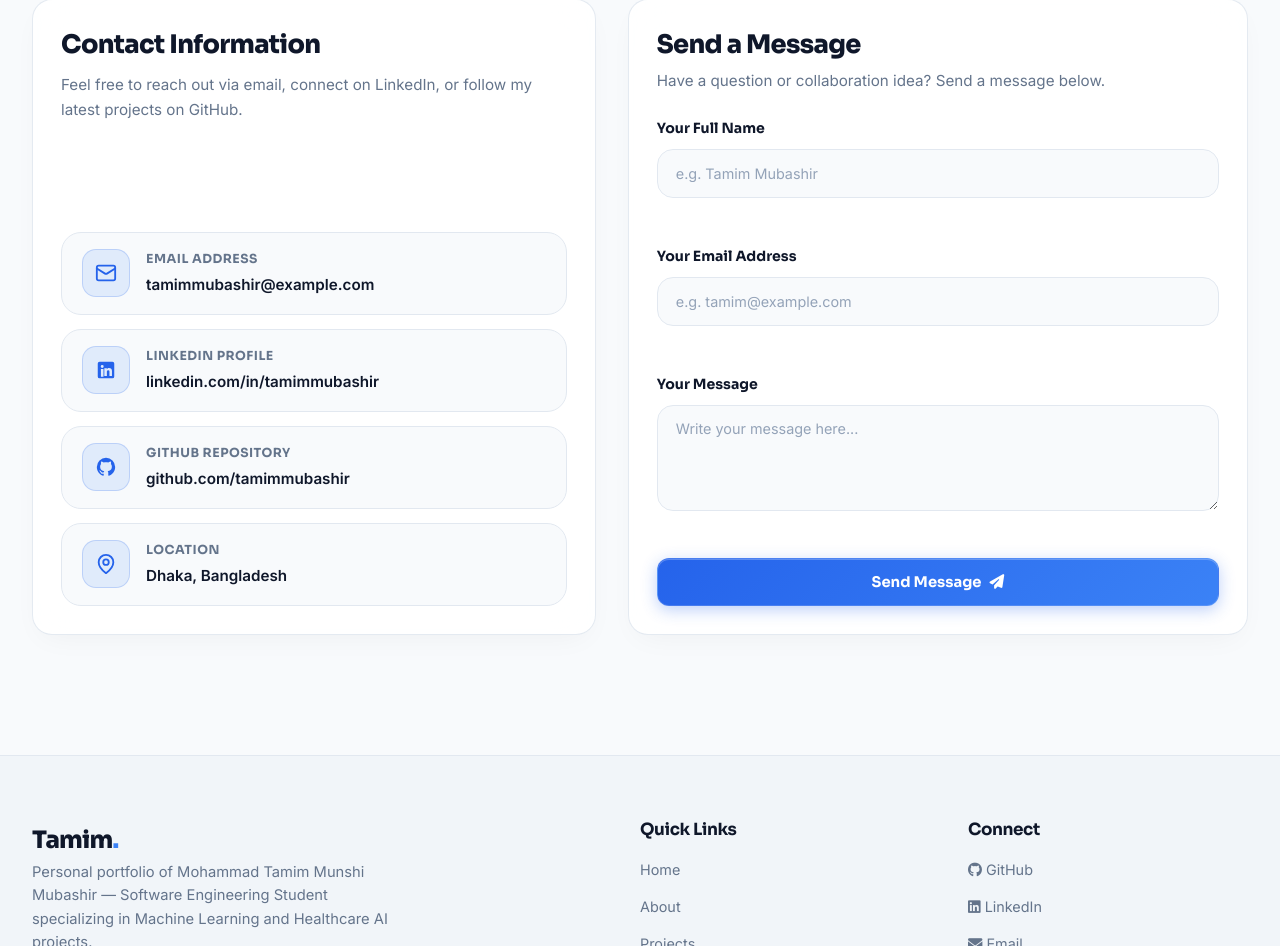
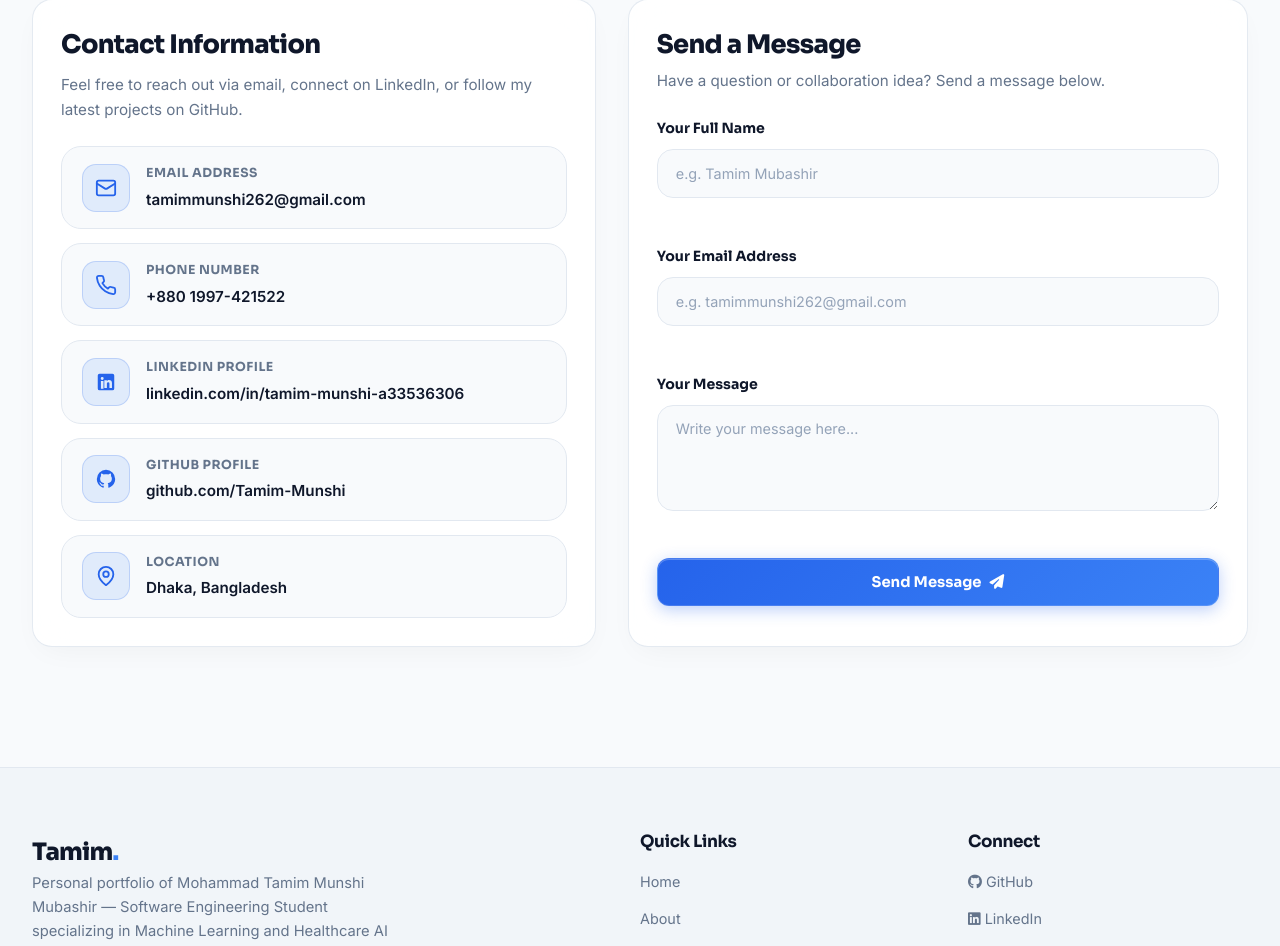
Before and after one commit to morsad01/Tamim_munshi-Personal-Website, a website built with Vite: page index.html in a window 1280 px wide. Shown: the part 5900-6846 px from the top of the page. Built offline with nearby package versions, Linux system fonts and the light colour scheme; a small style sheet from the web is missing.

Commit message:
social media added

```diff
--- a/index.html
+++ b/index.html
@@ -295,7 +295,7 @@
                   <button class="btn btn-primary open-modal-btn" data-modal="modal-healthcare">
                     View Case Study <i class="fa-solid fa-arrow-up-right-from-square"></i>
                   </button>
-                  <a href="https://github.com" target="_blank" rel="noopener" class="btn btn-secondary" aria-label="GitHub Repository">
+                  <a href="https://github.com/Tamim-Munshi" target="_blank" rel="noopener" class="btn btn-secondary" aria-label="GitHub Repository">
                     GitHub Code <i class="fa-brands fa-github"></i>
                   </a>
                 </div>
@@ -532,7 +532,7 @@
             </p>
 
             <div class="contact-methods-list">
-              <a href="mailto:tamimmubashir@example.com" class="contact-method-item">
+              <a href="mailto:tamimmunshi262@gmail.com" class="contact-method-item">
                 <div class="contact-icon-box">
                   <svg width="22" height="22" viewBox="0 0 24 24" fill="none" stroke="#2563eb" stroke-width="2" stroke-linecap="round" stroke-linejoin="round">
                     <rect width="20" height="16" x="2" y="4" rx="2"></rect>
@@ -541,11 +541,23 @@
                 </div>
                 <div class="contact-method-text">
                   <span class="contact-method-label">Email Address</span>
-                  <span class="contact-method-value">tamimmubashir@example.com</span>
+                  <span class="contact-method-value">tamimmunshi262@gmail.com</span>
                 </div>
               </a>
 
-              <a href="https://linkedin.com/" target="_blank" rel="noopener" class="contact-method-item">
+              <a href="tel:+8801997421522" class="contact-method-item">
+                <div class="contact-icon-box">
+                  <svg width="22" height="22" viewBox="0 0 24 24" fill="none" stroke="#2563eb" stroke-width="2" stroke-linecap="round" stroke-linejoin="round">
+                    <path d="M22 16.92v3a2 2 0 0 1-2.18 2 19.79 19.79 0 0 1-8.63-3.07 19.5 19.5 0 0 1-6-6 19.79 19.79 0 0 1-3.07-8.67A2 2 0 0 1 4.11 2h3a2 2 0 0 1 2 1.72 12.84 12.84 0 0 0 .7 2.81 2 2 0 0 1-.45 2.11L8.09 9.91a16 16 0 0 0 6 6l1.27-1.27a2 2 0 0 1 2.11-.45 12.84 12.84 0 0 0 2.81.7A2 2 0 0 1 22 16.92z"></path>
+                  </svg>
+                </div>
+                <div class="contact-method-text">
+                  <span class="contact-method-label">Phone Number</span>
+                  <span class="contact-method-value">+880 1997-421522</span>
+                </div>
+              </a>
+
+              <a href="https://www.linkedin.com/in/tamim-munshi-a33536306/" target="_blank" rel="noopener" class="contact-method-item">
                 <div class="contact-icon-box">
                   <svg width="22" height="22" viewBox="0 0 24 24" fill="#2563eb">
                     <path d="M19 3a2 2 0 0 1 2 2v14a2 2 0 0 1-2 2H5a2 2 0 0 1-2-2V5a2 2 0 0 1 2-2h14m-.5 15.5v-5.3a3.26 3.26 0 0 0-3.26-3.26c-.85 0-1.84.52-2.28 1.3v-1.11h-2.79v8.37h2.79v-4.93c0-.77.62-1.4 1.39-1.4a1.4 1.4 0 0 1 1.4 1.4v4.93h2.75M6.46 10.9v8.37H9.25V10.9H6.46M7.86 6.64a1.6 1.6 0 1 0 0 3.2 1.6 1.6 0 0 0 0-3.2Z"></path>
@@ -553,19 +565,19 @@
                 </div>
                 <div class="contact-method-text">
                   <span class="contact-method-label">LinkedIn Profile</span>
-                  <span class="contact-method-value">linkedin.com/in/tamimmubashir</span>
+                  <span class="contact-method-value">linkedin.com/in/tamim-munshi-a33536306</span>
                 </div>
               </a>
 
-              <a href="https://github.com/" target="_blank" rel="noopener" class="contact-method-item">
+              <a href="https://github.com/Tamim-Munshi" target="_blank" rel="noopener" class="contact-method-item">
                 <div class="contact-icon-box">
                   <svg width="22" height="22" viewBox="0 0 24 24" fill="#2563eb">
                     <path d="M12 2A10 10 0 0 0 2 12c0 4.42 2.87 8.17 6.84 9.5.5.08.66-.23.66-.5v-1.69c-2.77.6-3.36-1.34-3.36-1.34-.46-1.16-1.11-1.47-1.11-1.47-.91-.62.07-.6.07-.6 1 .07 1.53 1.03 1.53 1.03.87 1.52 2.34 1.07 2.91.83.1-.65.35-1.09.63-1.34-2.22-.25-4.55-1.11-4.55-4.92 0-1.11.38-2 1.03-2.71-.1-.25-.45-1.29.1-2.64 0 0 .84-.27 2.75 1.02.79-.22 1.65-.33 2.5-.33.85 0 1.71.11 2.5.33 1.91-1.29 2.75-1.02 2.75-1.02.55 1.35.2 2.39.1 2.64.65.71 1.03 1.6 1.03 2.71 0 3.82-2.34 4.66-4.57 4.91.36.31.69.92.69 1.85V21c0 .27.16.59.67.5C19.14 20.16 22 16.42 22 12A10 10 0 0 0 12 2Z"></path>
                   </svg>
                 </div>
                 <div class="contact-method-text">
-                  <span class="contact-method-label">GitHub Repository</span>
-                  <span class="contact-method-value">github.com/tamimmubashir</span>
+                  <span class="contact-method-label">GitHub Profile</span>
+                  <span class="contact-method-value">github.com/Tamim-Munshi</span>
                 </div>
               </a>
 
@@ -597,7 +609,7 @@
 
               <div class="form-group-modern">
                 <label for="email" class="form-label-modern">Your Email Address</label>
-                <input type="email" id="email" name="email" class="form-control-modern" placeholder="e.g. tamim@example.com">
+                <input type="email" id="email" name="email" class="form-control-modern" placeholder="e.g. tamimmunshi262@gmail.com">
                 <span class="form-error" data-error-for="email"></span>
               </div>
 
@@ -649,9 +661,9 @@
         <div class="footer-social-col">
           <h4 style="font-size: 1.05rem; margin-bottom: 1rem; color: var(--text);">Connect</h4>
           <ul style="display: grid; gap: 0.6rem;">
-            <li><a href="https://github.com/" target="_blank" rel="noopener" style="color: var(--gray); font-size: 0.9rem;"><i class="fa-brands fa-github"></i> GitHub</a></li>
-            <li><a href="https://linkedin.com/" target="_blank" rel="noopener" style="color: var(--gray); font-size: 0.9rem;"><i class="fa-brands fa-linkedin"></i> LinkedIn</a></li>
-            <li><a href="mailto:tamimmubashir@example.com" style="color: var(--gray); font-size: 0.9rem;"><i class="fa-solid fa-envelope"></i> Email</a></li>
+            <li><a href="https://github.com/Tamim-Munshi" target="_blank" rel="noopener" style="color: var(--gray); font-size: 0.9rem;"><i class="fa-brands fa-github"></i> GitHub</a></li>
+            <li><a href="https://www.linkedin.com/in/tamim-munshi-a33536306/" target="_blank" rel="noopener" style="color: var(--gray); font-size: 0.9rem;"><i class="fa-brands fa-linkedin"></i> LinkedIn</a></li>
+            <li><a href="mailto:tamimmunshi262@gmail.com" style="color: var(--gray); font-size: 0.9rem;"><i class="fa-solid fa-envelope"></i> Email</a></li>
             <li style="margin-top: 8px;">
               <a href="resume.pdf" class="btn btn-secondary" download style="padding: 8px 16px; font-size: 0.82rem;">
                 Download Resume <i class="fa-solid fa-file-arrow-down"></i>
--- a/script.js
+++ b/script.js
@@ -250,7 +250,7 @@ document.addEventListener('DOMContentLoaded', () => {
         </div>
       </div>
       <div style="display: flex; gap: 12px; flex-wrap: wrap;">
-        <a href="https://github.com/" target="_blank" rel="noopener" class="btn btn-primary">
+        <a href="https://github.com/Tamim-Munshi" target="_blank" rel="noopener" class="btn btn-primary">
           <i class="fa-brands fa-github"></i> View GitHub Repository
         </a>
         <button class="btn btn-secondary" onclick="document.getElementById('caseStudyModal').classList.remove('active')">
```
